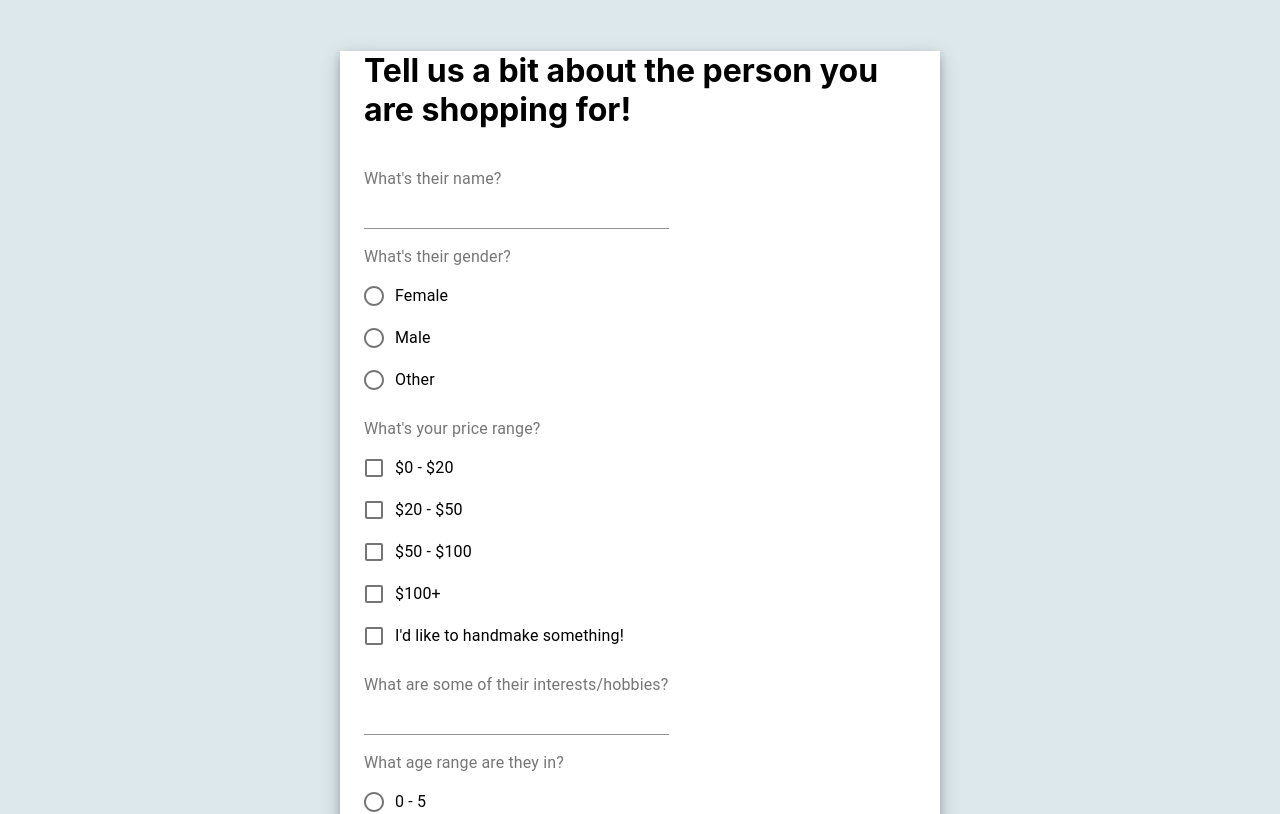
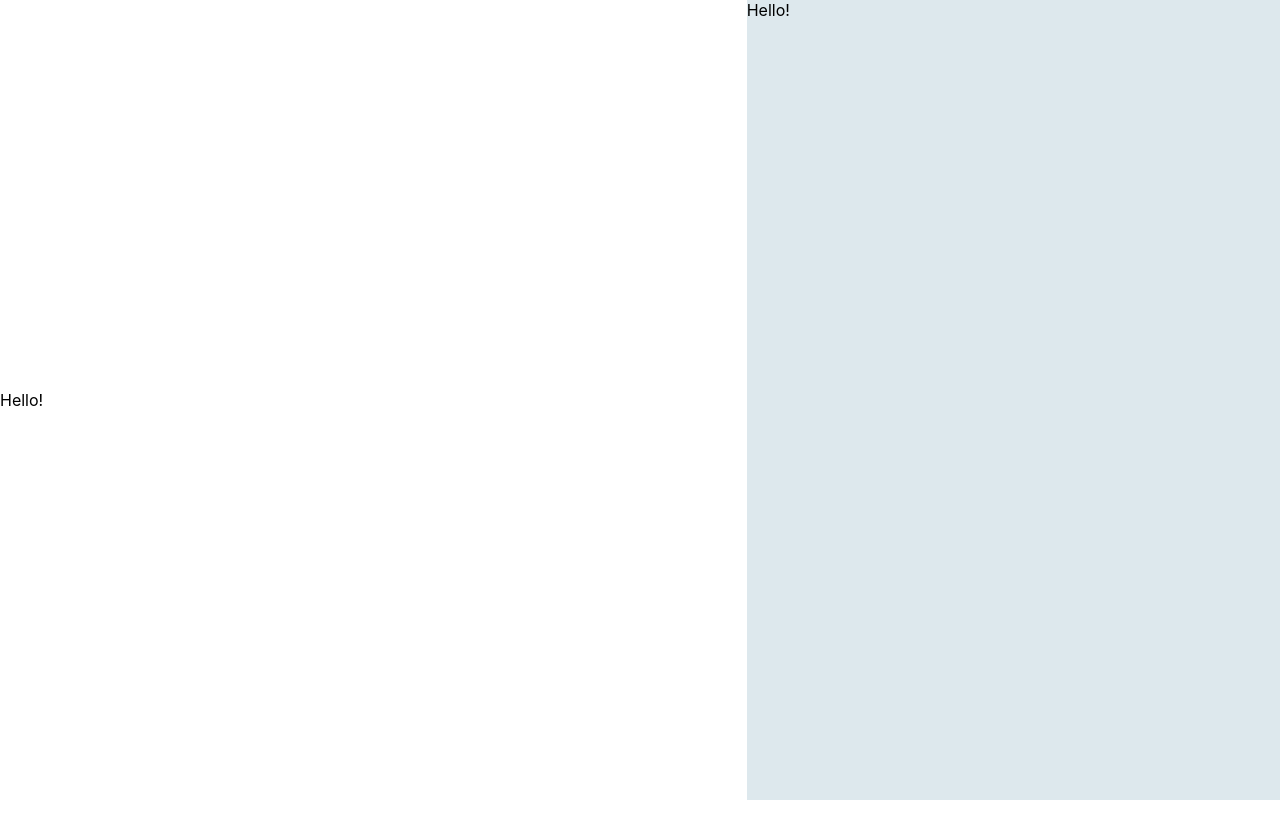
Before and after one commit to akrueger12/Gifty, a React (Create React App) app in the folder client/: page / in a window 1280 px wide. Shown: the top 814 px of the page. Built offline with nearby package versions, Linux system fonts and the light colour scheme.

Commit message:
Start on login

```diff
--- a/client/src/App.js
+++ b/client/src/App.js
@@ -1,13 +1,14 @@
 import logo from './logo.svg';
 import './App.css';
 import GiftForm from './GiftForm';
+import Login from './Login'
 
 function App() {
   return (
     <div className="App">
       <header className="App-header">
-        <GiftForm/>
       </header>
+      <Login/>
     </div>
   );
 }
--- /dev/null
+++ b/client/src/Login.css
@@ -0,0 +1,12 @@
+.container{
+    width: 100vw;
+    height: 100vh;
+}
+
+.test{
+    background-color: red;
+}
+
+.test1{
+    background-color: black;
+}
--- /dev/null
+++ b/client/src/Login.js
@@ -0,0 +1,86 @@
+import React from 'react'
+import './Login.css';
+import {Grid, Typography, Link, IntroLayout, Box,} from '@material-ui/core'
+import background from './Group 4.png'
+
+class Login extends React.Component{
+
+    render(){
+        return (
+            <Box height="100%" minHeight="100vh">
+                <Grid container direction="row" alignItems="stretch" >
+                    <Grid item container xs = {7} alignItems="center"  style={{backgroundImage: {background}, backgroundSize: 'cover', backgroundPosition: 'center', backgroundAttachment: 'fixed'}}>
+                        Hello!
+                    </Grid>
+                    <Grid item container xs = {5} style={{minHeight: "100vh", backgroundColor: '#dde8ed'}}>
+                        Hello!
+                    </Grid>
+                </Grid>
+            </Box>
+        //     <div>
+        //     <Grid container direction="column" alignItems="center" spacing={2}>
+        //         <Grid item style = {{backgroundColor: 'red'}}>
+
+        //         </Grid>
+
+        //         <Grid item>
+        //             <Typography align="center">
+        //                 A tool for safely supporting connections between friends and family members during the pandemic
+        //             </Typography>
+        //         </Grid>
+
+        //         {/* <form onSubmit={this.handleSubmit} autoComplete="off">
+
+        //             <Grid item container spacing={2} direction="column" alignItems="center">
+        //                 {this.state.incorrectLogin ?
+        //                 <Box p={2} bgcolor={theme.palette.error.main} boxShadow = {1} color={theme.palette.primary.light} m ={2} borderRadius={5}>
+        //                     <Typography>Email or password was invalid</Typography>
+        //                 </Box> : null
+        //                 }
+        //                 <Grid item>
+        //                     <TextField label="Email" name="email" type="email"
+        //                         value={this.state.email}
+        //                         //onChange={(event: React.ChangeEvent<HTMLInputElement>) => this.setState({email: event.target.value})}
+        //                         required
+        //                         error={!isValidEmail(this.state.email) && (this.state.email !== "")}
+        //                     />
+        //                 </Grid>
+
+        //                 <Grid item>
+        //                     <Tooltip title={!isValidPassword(this.state.password) ? "Passwords must be 8 to 20 characters and contain at least 1 number, 1 uppercase letter, and 1 lowercase letter" : ""} disableHoverListener>
+        //                         <TextField
+        //                             label="Password" name="password"
+        //                             type={this.state.showPassword ? "text" : "password"}
+        //                             value={this.state.password}
+        //                             //onChange={(event: React.ChangeEvent<HTMLInputElement>) => this.setState({password: removeSpaces(event.target.value)})}
+        //                             InputProps={{
+        //                                 endAdornment: (
+        //                                     <IconButton size="small" onClick={() => this.setState({showPassword: !this.state.showPassword})}>
+        //                                         <FontAwesomeIcon icon={this.state.showPassword ? "eye-slash" : "eye"} fixedWidth/>
+        //                                     </IconButton>
+        //                                 ),
+        //                             }}
+        //                             required
+        //                             error={(!isValidPassword(this.state.password) && (this.state.password !== ""))}
+        //                         />
+        //                     </Tooltip>
+        //                 </Grid>
+
+        //                 <Grid item>
+        //                     <Button type="submit">Log In</Button>
+        //                 </Grid>
+        //             </Grid>
+        //         </form> */}
+
+        //         <Grid item>s
+        //             <Typography>
+        //                 Or <Link href="/join">Create Account</Link>
+        //             </Typography>
+        //         </Grid>
+        //     </Grid>
+        // </div>
+        )
+    }
+}
+
+export default Login;
```
Also changed, not shown: client/src/Group 4.png (added).
